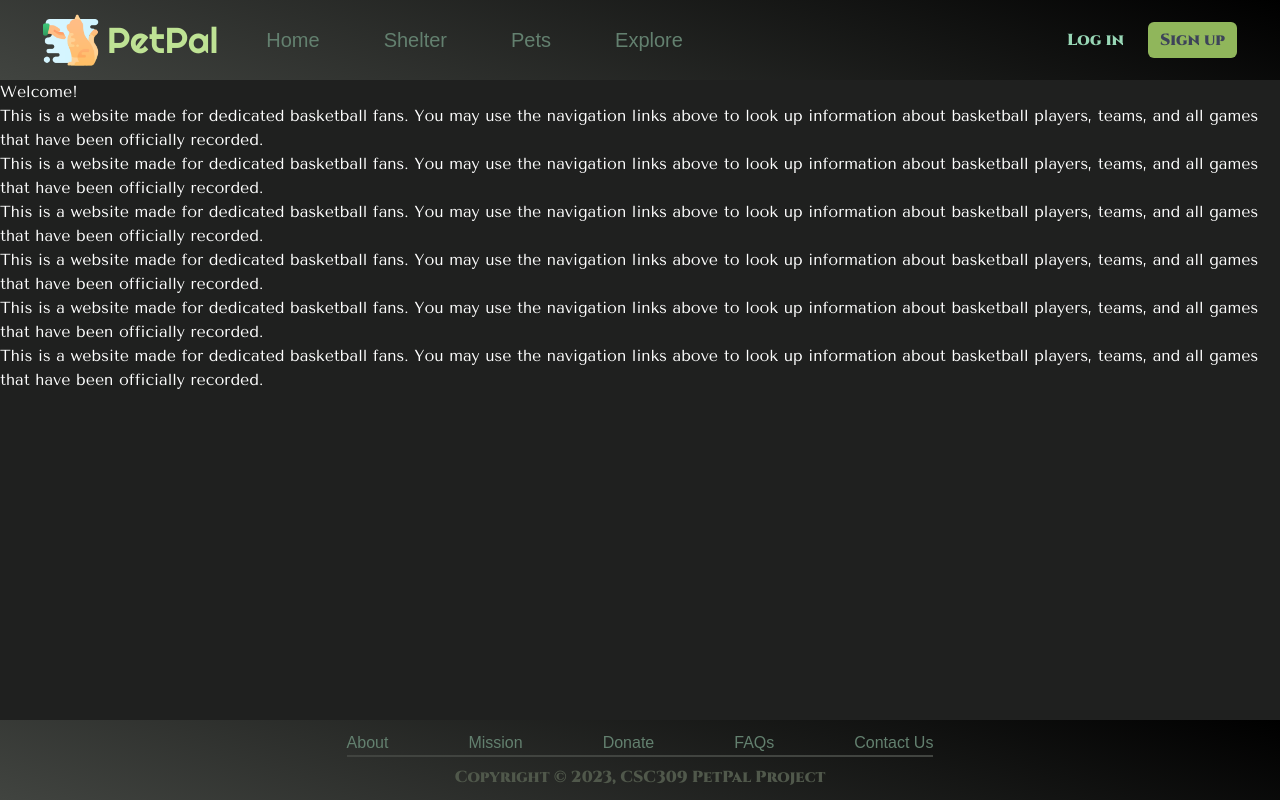
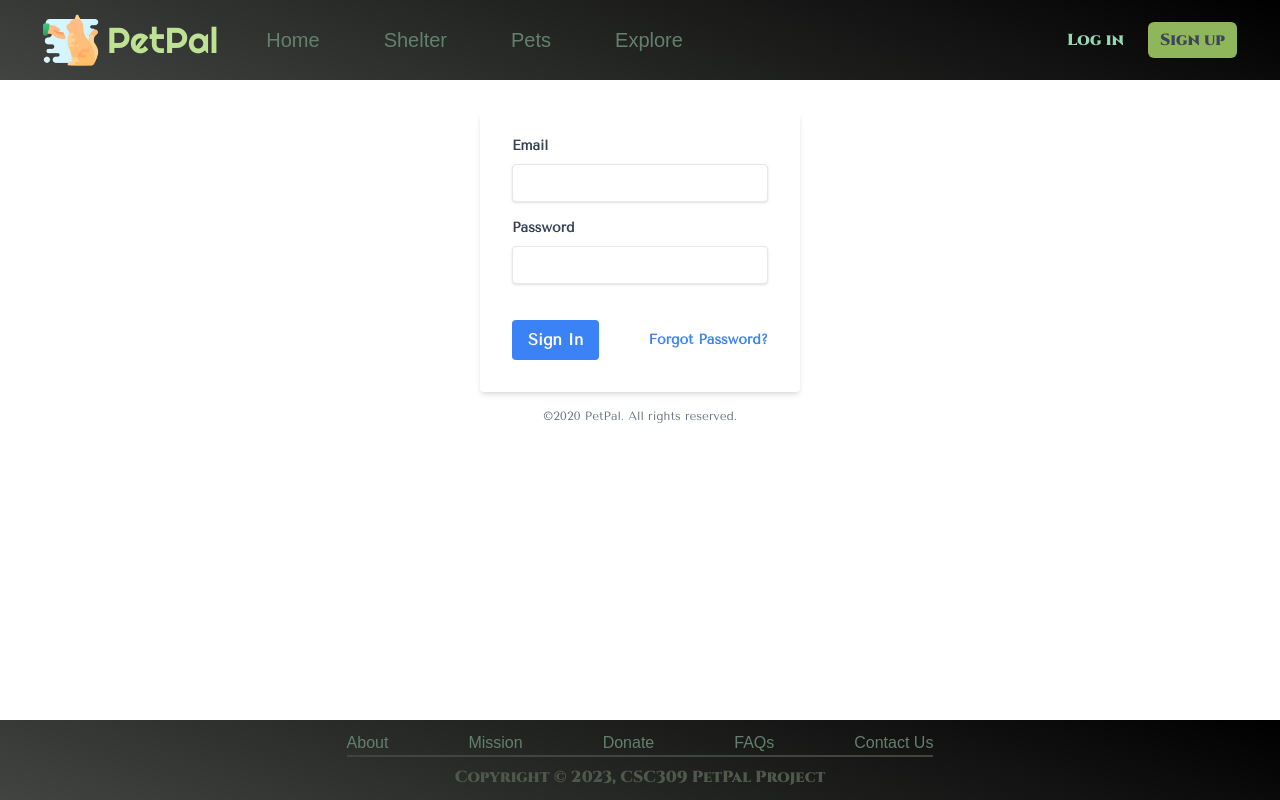
Before and after one commit to pepejammers42/petpal-fs, a React (Create React App) app in the folder frontend/: page /login in a window 1280 px wide. Built offline with nearby package versions, Linux system fonts and the light colour scheme; a web font is replaced by a local one.

Commit message:
updates to pages

```diff
--- a/frontend/src/App.tsx
+++ b/frontend/src/App.tsx
@@ -4,6 +4,8 @@ import Home from "./pages/Home";
 import Shelter from "./pages/Shelter";
 import Signup from "./pages/Signup";
 import Login from "./pages/Login";
+import SignupSeeker from "./pages/SignupSeeker";
+import SignupShelter from "./pages/SignupShelter";
 
 function App() {
   return (
@@ -15,6 +17,8 @@ function App() {
             <Route path="/shelter" element={<Shelter />} />
             <Route path="/login" element={<Login />} />
             <Route path="/signup" element={<Signup />} />
+            <Route path="/signup-shelter" element={<SignupShelter />} />
+            <Route path="/signup-seeker" element={<SignupSeeker />} />
           </Route>
         </Routes>
       </BrowserRouter>
--- /dev/null
+++ b/frontend/src/api/axios.tsx
@@ -0,0 +1,8 @@
+import axios from "axios";
+
+export default axios.create({
+  baseURL: "http://localhost:8080/",
+  headers: {
+    "Content-type": "application/json",
+  },
+});
--- a/frontend/src/components/layout/index.tsx
+++ b/frontend/src/components/layout/index.tsx
@@ -9,6 +9,7 @@ type Props = {};
 // TODO: css design update
 // TODO: add transition on menu page (responsive)
 // TODO: fix paragraphs with proper links
+// TODO: add one more navbar for the logged in user
 
 const Layout = (props: Props) => {
   const flexBetween = "flex justify-between items-center";
--- a/frontend/src/index.css
+++ b/frontend/src/index.css
@@ -18,5 +18,5 @@ body,
   margin: 0;
   padding: 0;
   font-family: "Tenor Sans", sans-serif;
-  @apply bg-fg-primary;
+  /* @apply bg-fg-primary; */
 }
--- a/frontend/src/pages/Login/index.tsx
+++ b/frontend/src/pages/Login/index.tsx
@@ -1,37 +1,54 @@
+// TODO: Forget password maybe as a feature.
 const Login = () => {
   return (
     <>
-      <h1 className="text-white">Welcome!</h1>
-      <p className="text-white">
-        This is a website made for dedicated basketball fans. You may use the
-        navigation links above to look up information about basketball players,
-        teams, and all games that have been officially recorded.
-      </p>
-      <p className="text-white">
-        This is a website made for dedicated basketball fans. You may use the
-        navigation links above to look up information about basketball players,
-        teams, and all games that have been officially recorded.
-      </p>
-      <p className="text-white">
-        This is a website made for dedicated basketball fans. You may use the
-        navigation links above to look up information about basketball players,
-        teams, and all games that have been officially recorded.
-      </p>
-      <p className="text-white">
-        This is a website made for dedicated basketball fans. You may use the
-        navigation links above to look up information about basketball players,
-        teams, and all games that have been officially recorded.
-      </p>
-      <p className="text-white">
-        This is a website made for dedicated basketball fans. You may use the
-        navigation links above to look up information about basketball players,
-        teams, and all games that have been officially recorded.
-      </p>
-      <p className="text-white">
-        This is a website made for dedicated basketball fans. You may use the
-        navigation links above to look up information about basketball players,
-        teams, and all games that have been officially recorded.
-      </p>
+      <div className="w-full max-w-xs mx-auto pt-8">
+        <form className="bg-white shadow-md rounded px-8 pt-6 pb-8 mb-4">
+          <div className="mb-4">
+            <label
+              className="block text-gray-700 text-sm font-bold mb-2"
+              htmlFor="username"
+            >
+              Email
+            </label>
+            <input
+              className="shadow appearance-none border rounded w-full py-2 px-3 text-gray-700 leading-tight focus:outline-none focus:shadow-outline"
+              id="username"
+              type="text"
+            />
+          </div>
+          <div className="mb-6">
+            <label
+              className="block text-gray-700 text-sm font-bold mb-2"
+              htmlFor="password"
+            >
+              Password
+            </label>
+            <input
+              className="shadow appearance-none border rounded w-full py-2 px-3 text-gray-700 mb-3 leading-tight focus:outline-none focus:shadow-outline"
+              id="password"
+              type="password"
+            />
+          </div>
+          <div className="flex items-center justify-between">
+            <button
+              className="bg-blue-500 hover:bg-blue-700 text-white font-bold py-2 px-4 rounded focus:outline-none focus:shadow-outline"
+              type="button"
+            >
+              Sign In
+            </button>
+            <a
+              className="inline-block align-baseline font-bold text-sm text-blue-500 hover:text-blue-800"
+              href="#"
+            >
+              Forgot Password?
+            </a>
+          </div>
+        </form>
+        <p className="text-center text-gray-500 text-xs">
+          &copy;2020 PetPal. All rights reserved.
+        </p>
+      </div>
     </>
   );
 };
--- a/frontend/src/pages/Signup/index.tsx
+++ b/frontend/src/pages/Signup/index.tsx
@@ -1,37 +1,26 @@
+import { Link } from "react-router-dom";
+
+// TODO: css elements
 const Signup = () => {
   return (
     <>
-      <h1 className="text-white">Welcome!</h1>
-      <p className="text-white">
-        This is a website made for dedicated basketball fans. You may use the
-        navigation links above to look up information about basketball players,
-        teams, and all games that have been officially recorded.
-      </p>
-      <p className="text-white">
-        This is a website made for dedicated basketball fans. You may use the
-        navigation links above to look up information about basketball players,
-        teams, and all games that have been officially recorded.
-      </p>
-      <p className="text-white">
-        This is a website made for dedicated basketball fans. You may use the
-        navigation links above to look up information about basketball players,
-        teams, and all games that have been officially recorded.
-      </p>
-      <p className="text-white">
-        This is a website made for dedicated basketball fans. You may use the
-        navigation links above to look up information about basketball players,
-        teams, and all games that have been officially recorded.
-      </p>
-      <p className="text-white">
-        This is a website made for dedicated basketball fans. You may use the
-        navigation links above to look up information about basketball players,
-        teams, and all games that have been officially recorded.
-      </p>
-      <p className="text-white">
-        This is a website made for dedicated basketball fans. You may use the
-        navigation links above to look up information about basketball players,
-        teams, and all games that have been officially recorded.
-      </p>
+      <div className="pt-8 w-full mx-auto flex flex-col justify-between items-center gap-2">
+        <h1 className="text-6xl font-noto">I am ...</h1>
+        <div className="flex flex-col gap-4">
+          <Link
+            to="/signup-seeker"
+            className="border-primary-100 border-2 rounded-md px-4 py-1"
+          >
+            Looking to adopt a pet
+          </Link>
+          <Link
+            to="/signup-shelter"
+            className="border-primary-100 border-2 rounded-md px-4 py-1"
+          >
+            A pet shelter
+          </Link>
+        </div>
+      </div>
     </>
   );
 };
--- /dev/null
+++ b/frontend/src/pages/SignupSeeker/index.tsx
@@ -0,0 +1,7 @@
+type Props = {};
+
+function SignupSeeker(props: Props) {
+  return <div>SignupSeeker</div>;
+}
+
+export default SignupSeeker;
--- /dev/null
+++ b/frontend/src/pages/SignupShelter/index.tsx
@@ -0,0 +1,7 @@
+type Props = {};
+
+function SignupShelter(props: Props) {
+  return <div>SignupShelter</div>;
+}
+
+export default SignupShelter;
```
